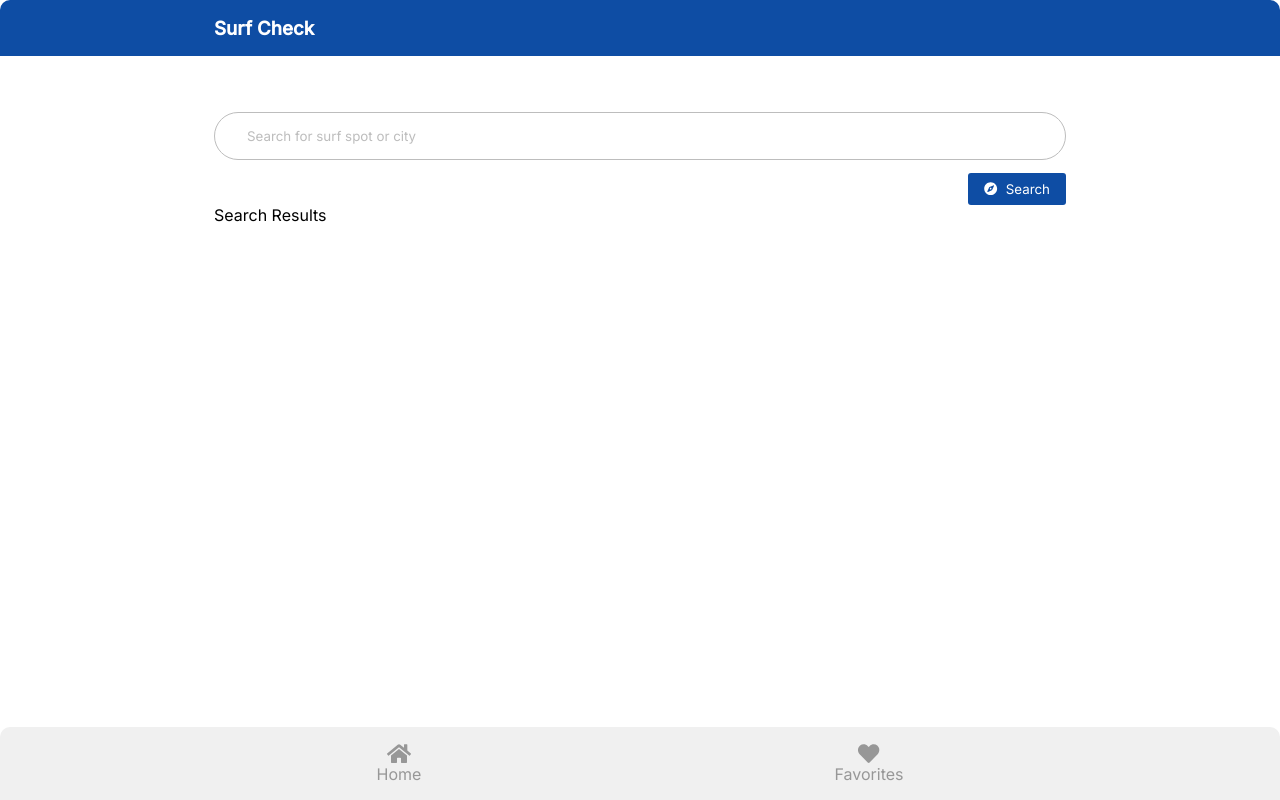
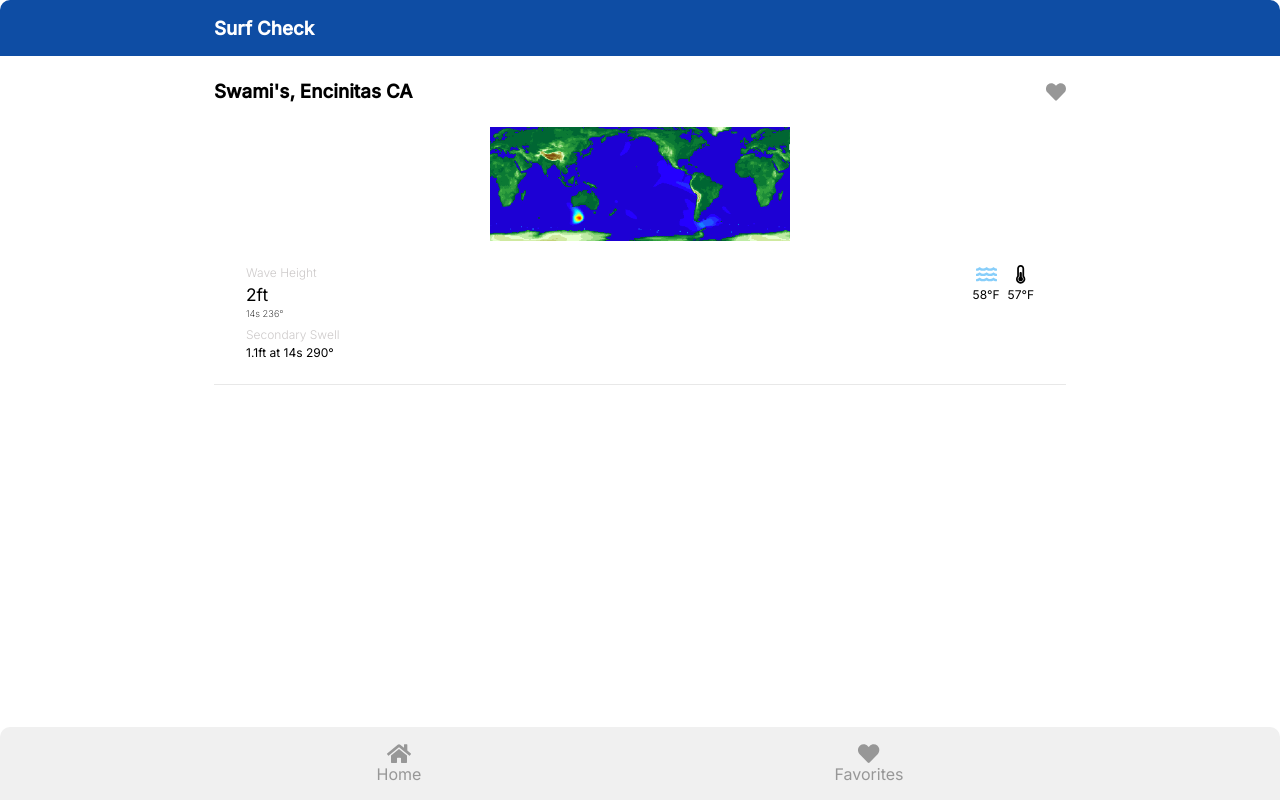
Before and after one commit to vivianevieira/surf-app-react, a React (Create React App) app: page /surfcheck in a window 1280 px wide. Built offline with nearby package versions, Linux system fonts and the light colour scheme.

Commit message:
Created a component to render SurfData and a SurfCheck page.

```diff
--- a/src/App.js
+++ b/src/App.js
@@ -4,6 +4,7 @@ import Home from './pages/Home';
 import Favorites from './pages/Favorites';
 import Header from './components/Header';
 import BottomNav from './components/BottomNav';
+import SurfCheck from './pages/SurfCheck';
 import { LocSearchProvider } from './contexts/LocSearchContext';
 
 import styles from '../src/styles/App.module.css';
@@ -19,6 +20,9 @@ function App() {
             <Route path="/favorites">
               <Favorites />
             </Route>
+            <Route path="/surfcheck">
+              <SurfCheck />
+            </Route>
             <Route path="/">
               <Home />
             </Route>
--- /dev/null
+++ b/src/components/SurfData.js
@@ -0,0 +1,50 @@
+import React from 'react';
+import { FontAwesomeIcon } from '@fortawesome/react-fontawesome';
+import { faHeart, faWater, faThermometerHalf } from '@fortawesome/free-solid-svg-icons';
+import styles from '../styles/components/SurfData.module.css';
+
+export default function SurfData() {
+
+  return (
+    <>
+      <div className={styles.SurfDataTitle}>
+        <div>
+          <h3>Swami's, Encinitas CA</h3>
+        </div>
+        <div>
+          <button type="button" className={styles.SurfDataFavBtn}>
+            <FontAwesomeIcon icon={faHeart} size="lg" className={styles.SurfDataFavIcon} />
+          </button>
+        </div>
+      </div>
+      <div>
+        <img src="/globe.png" alt="" className={styles.SurfDataMapImage} />
+      </div>
+      <div className={styles.SurfDataSwell}>
+        <div>
+          <div className={styles.SurfDataWaveHeightTitle}>Wave Height</div>
+          <div className={styles.SurfDataWaveHeightvalue}>2ft</div>
+          <div className={styles.SurfDataPrimarySwell}>14s 236°</div>
+          <div className={styles.SurfDataPrimarySwellTitle}>Secondary Swell</div>
+          <div>1.1ft at 14s 290°</div>
+        </div>
+        <div>
+          <div className={styles.SurfDataTempCont}>
+            <div className={styles.SurfDataWaterTemp}>
+              <div>
+                <FontAwesomeIcon icon={faWater} size="lg" className={styles.SurfDataWaterTempIcon} />
+              </div>
+              <div>58°F</div>
+            </div>
+            <div className={styles.SurfDataAirTemp}>
+              <div>
+                <FontAwesomeIcon icon={faThermometerHalf} size="lg" className={styles.SurfDataAirTempIcon} />
+              </div>
+              <div>57°F</div>
+            </div>
+          </div>
+        </div>
+      </div>
+    </>
+  );
+}
--- /dev/null
+++ b/src/pages/SurfCheck.js
@@ -0,0 +1,9 @@
+import SurfData from '../components/SurfData';
+
+export default function SurfCheck () {
+  return (
+    <>
+      <SurfData />
+    </>
+  );
+}
--- /dev/null
+++ b/src/styles/components/SurfData.module.css
@@ -0,0 +1,86 @@
+.SurfDataTitle {
+  display: flex;
+  margin: 1.5rem 0;
+  align-items: center;
+  justify-content: space-between;
+}
+
+.SurfDataFavBtn {
+  background-color: transparent;
+  border: 0;
+  padding: 0;
+}
+
+.SurfDataFavIcon {
+  font-size: 15pt;
+  /* margin-bottom: 0.3rem; */
+  color: #979797;
+}
+
+.icon-highlighted {
+  color: #0e4da4;
+}
+
+.SurfDataSwell {
+  display: flex;
+  justify-content: space-between;
+  padding: 1.5rem 2rem;
+  border-bottom: 1px solid #e8e8e8;
+  font-size: 9pt;
+}
+
+.SurfDataMapImage {
+  width: 300px;
+  display: block;
+  margin-left: auto;
+  margin-right: auto;
+}
+
+.SurfDataWaveHeightTitle {
+  color: #cdcaca;
+  font-weight: 300;
+  font-size: 9pt;
+}
+
+.SurfDataWaveHeightvalue {
+  font-size: 13pt;
+  margin-top: 0.2rem;
+  margin-bottom: 0.2rem;
+}
+
+.SurfDataPrimarySwell {
+  font-size: 7pt;
+  font-weight: 200;
+  margin-bottom: 0.5rem;
+}
+
+.SurfDataPrimarySwellTitle,
+.wind-title {
+  color: #cdcaca;
+  font-weight: 300;
+  margin-bottom: 0.2rem;
+}
+
+.SurfDataTempCont {
+  display: flex;
+  margin-bottom: 1.7rem;
+}
+
+.SurfDataWaterTemp {
+  margin-right: 0.5rem;
+}
+
+.SurfDataWaterTemp,
+.SurfDataAirTemp {
+  text-align: center;
+}
+
+.SurfDataWaterTempIcon {
+  color: lightskyblue;
+}
+
+.SurfDataAirTempIcon,
+.SurfDataWaterTempIcon {
+  font-size: 14pt;
+  margin-bottom: 0.2rem;
+}
```
Also changed, not shown: public/globe.png (added).
